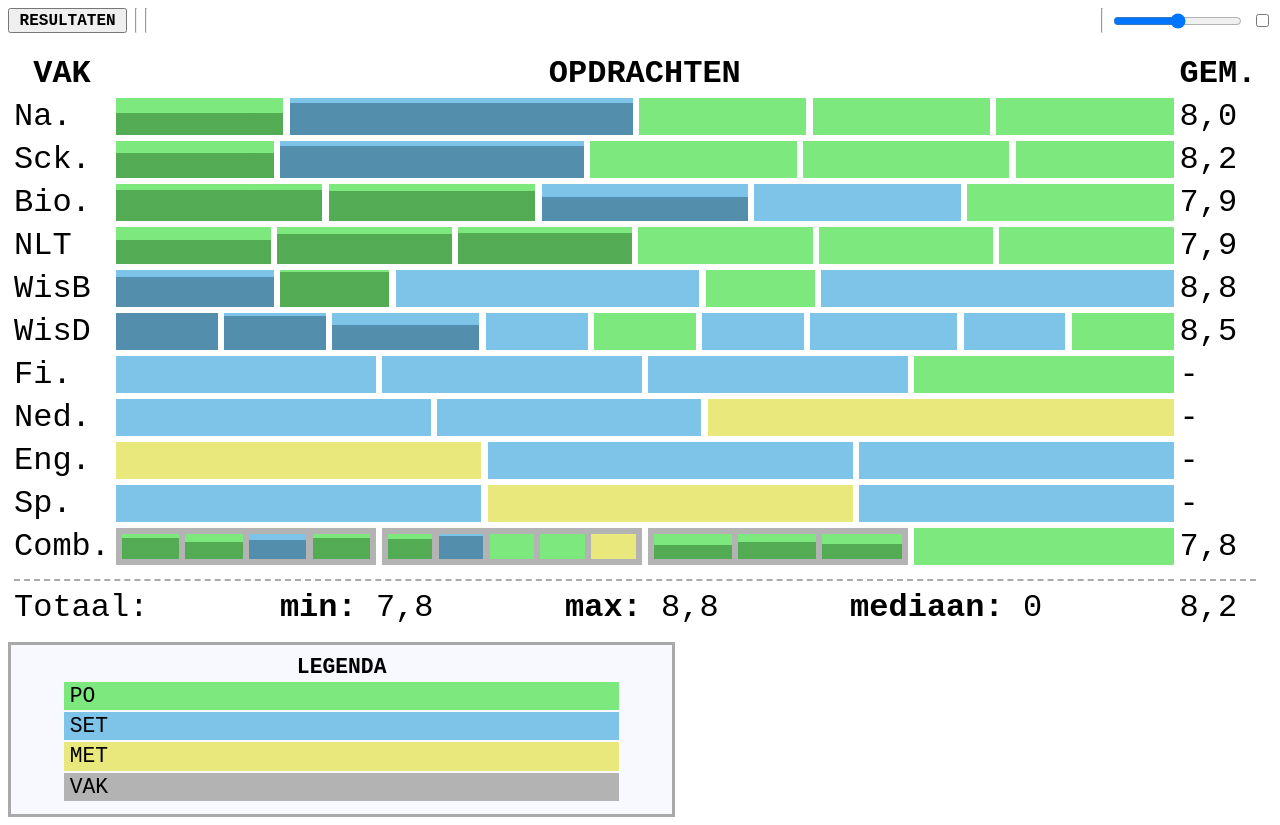
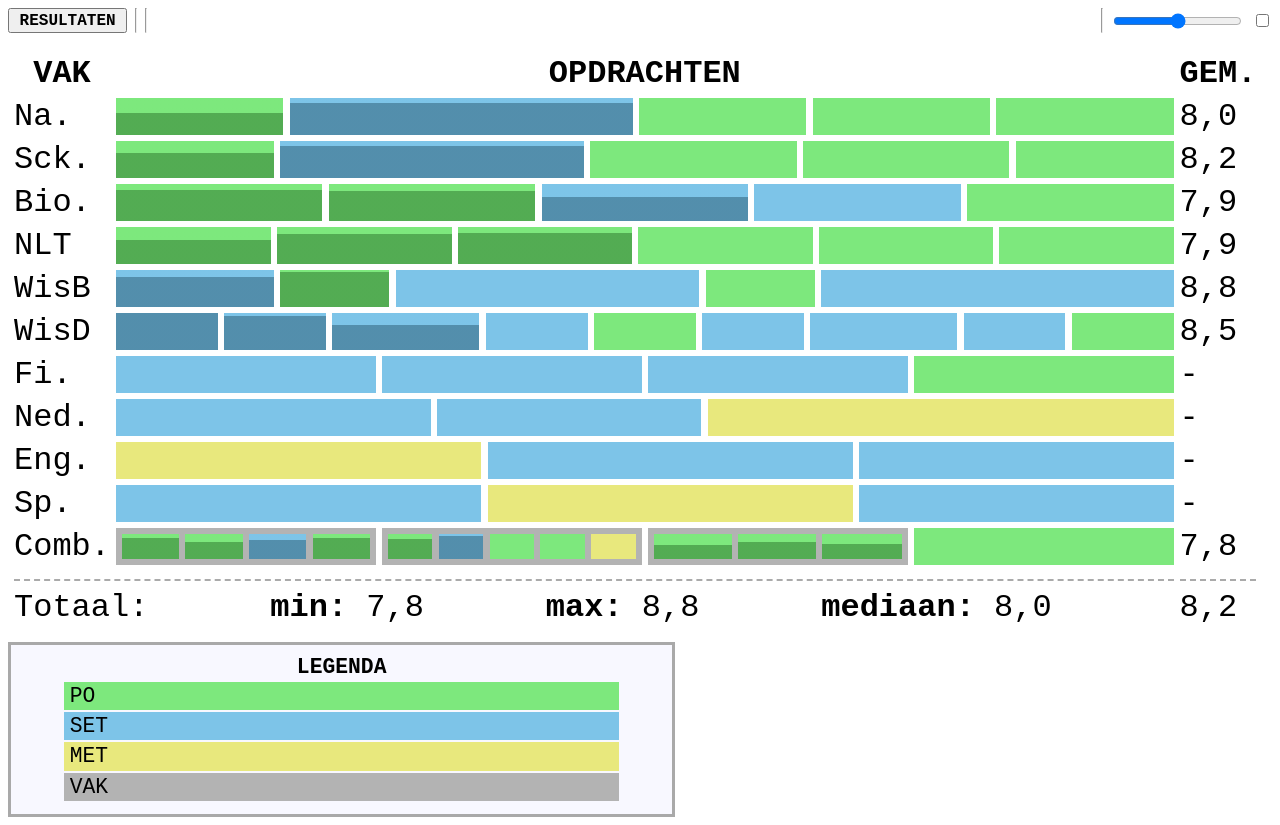
Before and after one commit to Wouterr0/cijfer-vis, a Vue app: page / in a window 1280 px wide. Built offline with nearby package versions, Linux system fonts and the light colour scheme.

Commit message:
median now works

```diff
--- a/src/components/TotalRow.vue
+++ b/src/components/TotalRow.vue
@@ -5,21 +5,21 @@
             <div style="display: flex">
                 <div>Totaal:</div>
                 <div class="stats">
-                    <div :title="nl_num(min())">
-                        <strong>min:</strong> {{ nl_num(min(true)) }}
+                    <div :title="nl_num(min(), 1)">
+                        <strong>min:</strong> {{ nl_num(min(true), 1) }}
                     </div>
-                    <div :title="nl_num(max())">
-                        <strong>max:</strong> {{ nl_num(max(true)) }}
+                    <div :title="nl_num(max(), 1)">
+                        <strong>max:</strong> {{ nl_num(max(true), 1) }}
                     </div>
-                    <div :title="nl_num(median())">
-                        <strong>mediaan:</strong> {{ nl_num(median(true)) }}
+                    <div :title="nl_num(median(), 1)">
+                        <strong>mediaan:</strong> {{ nl_num(median(true), 1) }}
                     </div>
                 </div>
             </div>
         </td>
         <td style="display: block">
             <hr class="tot-sep" />
-            <div :title="nl_num(avg())">{{ nl_num(avg(true)) }}</div>
+            <div :title="nl_num(avg(), 1)">{{ nl_num(avg(true), 1) }}</div>
         </td>
     </tr>
 </template>
--- a/src/main.js
+++ b/src/main.js
@@ -180,7 +180,15 @@ const store = createStore({
         median:
             (state, getters) =>
             (rounding = false) => {
-                return 0;
+                let results = [];
+                for (const subject of getters.subjects) {
+                    const score = getters.result(subject.id, rounding);
+                    if (score) results.push(score);
+                }
+                results.sort((a, b) => a - b);
+                let mid = Math.floor(results.length / 2);
+                if (results.length % 2) return results[mid];
+                return (results[mid] + results[mid + 1]) / 2;
             },
     },
     mutations: {
--- a/src/utils.js
+++ b/src/utils.js
@@ -81,12 +81,17 @@ export function nl_num(n, fract_digits) {
     if (n === undefined) {
         return '-';
     }
+
+    const options = {
+        maximumFractionDigits: 3,
+    };
     if (fract_digits) {
         return n.toLocaleString('nl', {
+            ...options,
             minimumFractionDigits: fract_digits,
             maximumFractionDigits: fract_digits,
         });
     } else {
-        return n.toLocaleString('nl');
+        return n.toLocaleString('nl', options);
     }
 }
```
